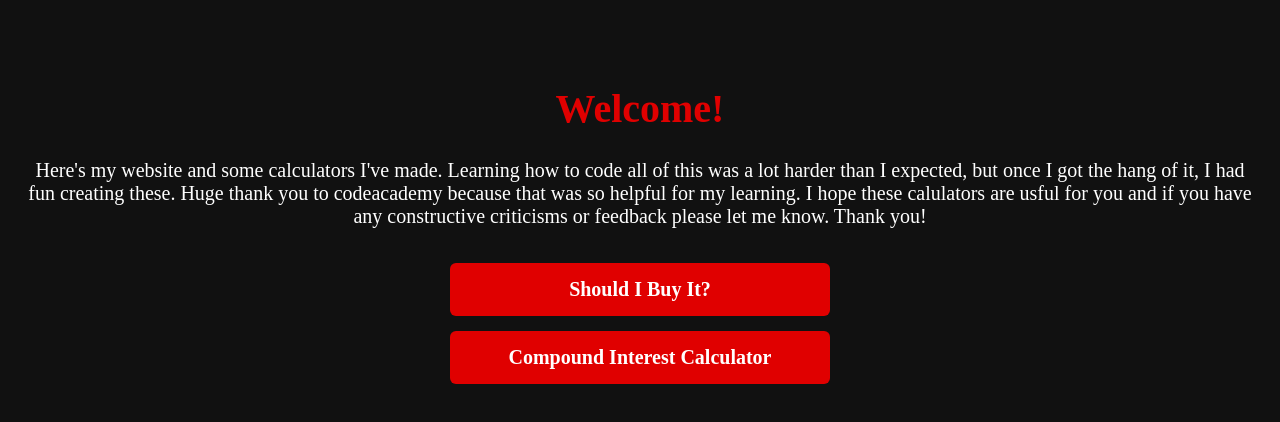
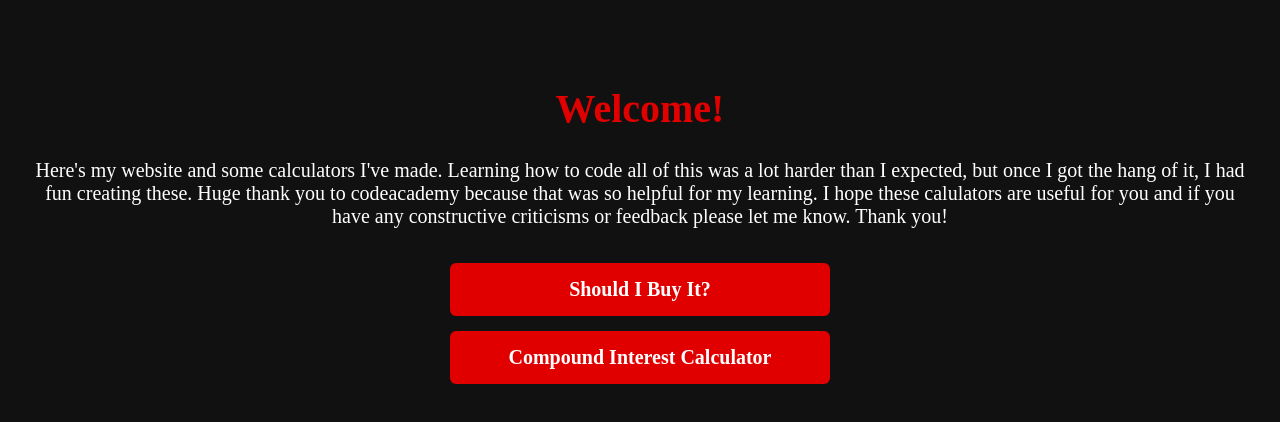
Before and after one commit to elliottelenich-lgtm/finance-calculator, a plain HTML site: page index.html in a window 1280 px wide. Drawn offline with Linux system fonts and the light colour scheme.

Commit message:
typo fix.html

```diff
--- a/index.html
+++ b/index.html
@@ -44,7 +44,7 @@ a:hover {
 
 <h1>Welcome!</h1>
 
-<p>Here's my website and some calculators I've made. Learning how to code all of this was a lot harder than I expected, but once I got the hang of it, I had fun creating these. Huge thank you to codeacademy because that was so helpful for my learning. I hope these calulators are usful for you and if you have any constructive criticisms or feedback please let me know. Thank you! </p>
+<p>Here's my website and some calculators I've made. Learning how to code all of this was a lot harder than I expected, but once I got the hang of it, I had fun creating these. Huge thank you to codeacademy because that was so helpful for my learning. I hope these calulators are useful for you and if you have any constructive criticisms or feedback please let me know. Thank you! </p>
 
 <a href="https://elliottelenich-lgtm.github.io/finance-calculator/sibuy.html">
     Should I Buy It?
```
